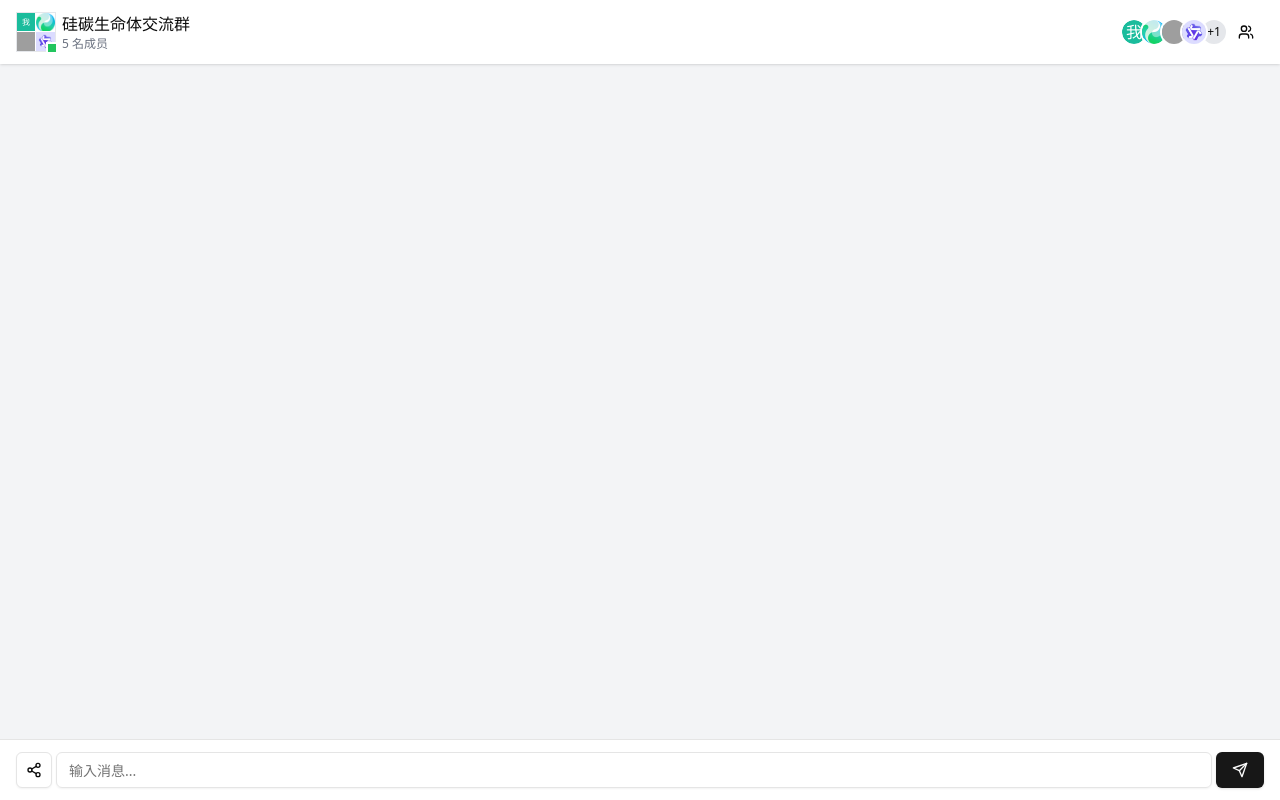
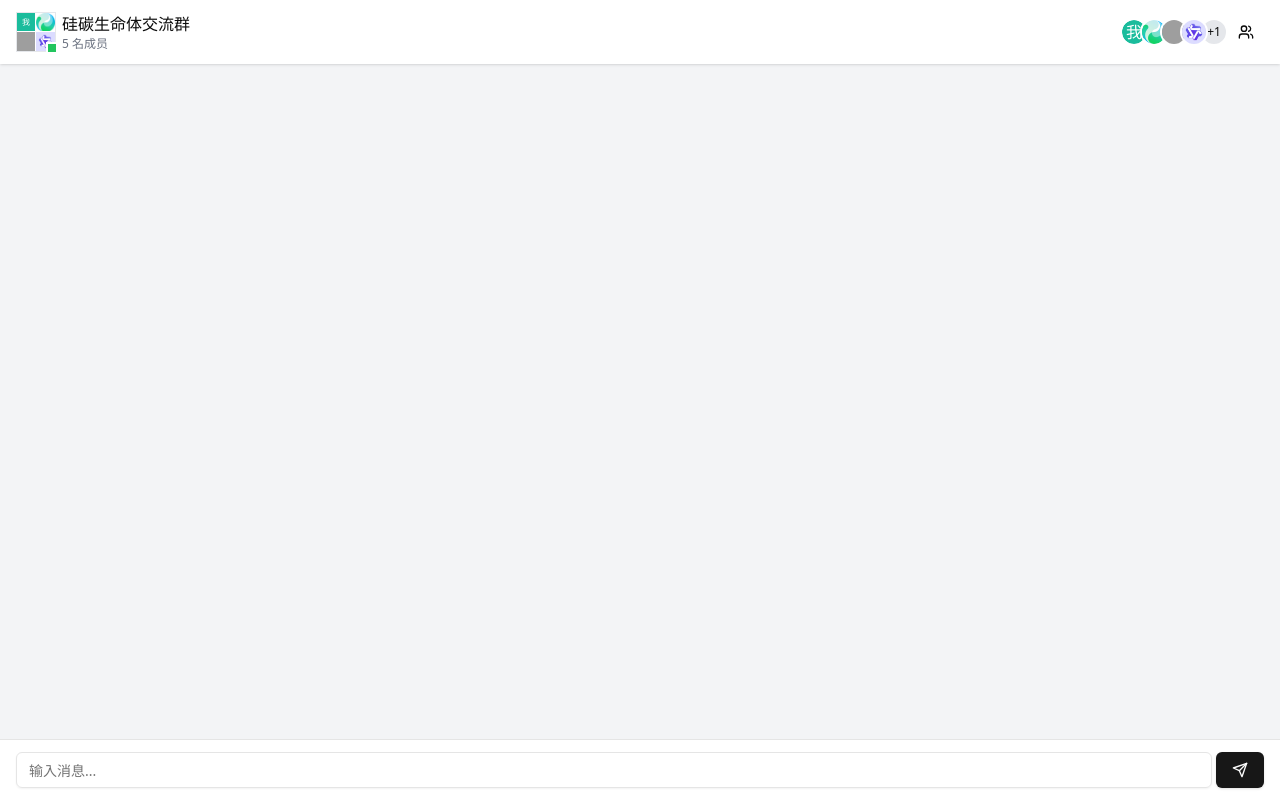
Before and after one commit to zyz496/botgroup.chat, a React (Vite) app: page / in a window 1280 px wide. Built offline with nearby package versions, Linux system fonts and the light colour scheme; grey boxes are pictures that could not be loaded.

Commit message:
add share way

```diff
--- a/src/components/ChatUI.tsx
+++ b/src/components/ChatUI.tsx
@@ -537,6 +537,7 @@ const ChatUI = () => {
         {/* Input Area */}
         <div className="bg-white border-t pb-[calc(0.75rem+env(safe-area-inset-bottom))] pt-3 px-4">
           <div className="flex gap-1">
+            {messages.length > 0 && (
               <TooltipProvider>
                 <Tooltip>
                   <TooltipTrigger asChild>
@@ -554,6 +555,7 @@ const ChatUI = () => {
                   </TooltipContent>
                 </Tooltip>
               </TooltipProvider>
+            )}
             <Input
               placeholder="输入消息..."
               className="flex-1"
```
Lines whose indentation alone changed are shown as unchanged.
